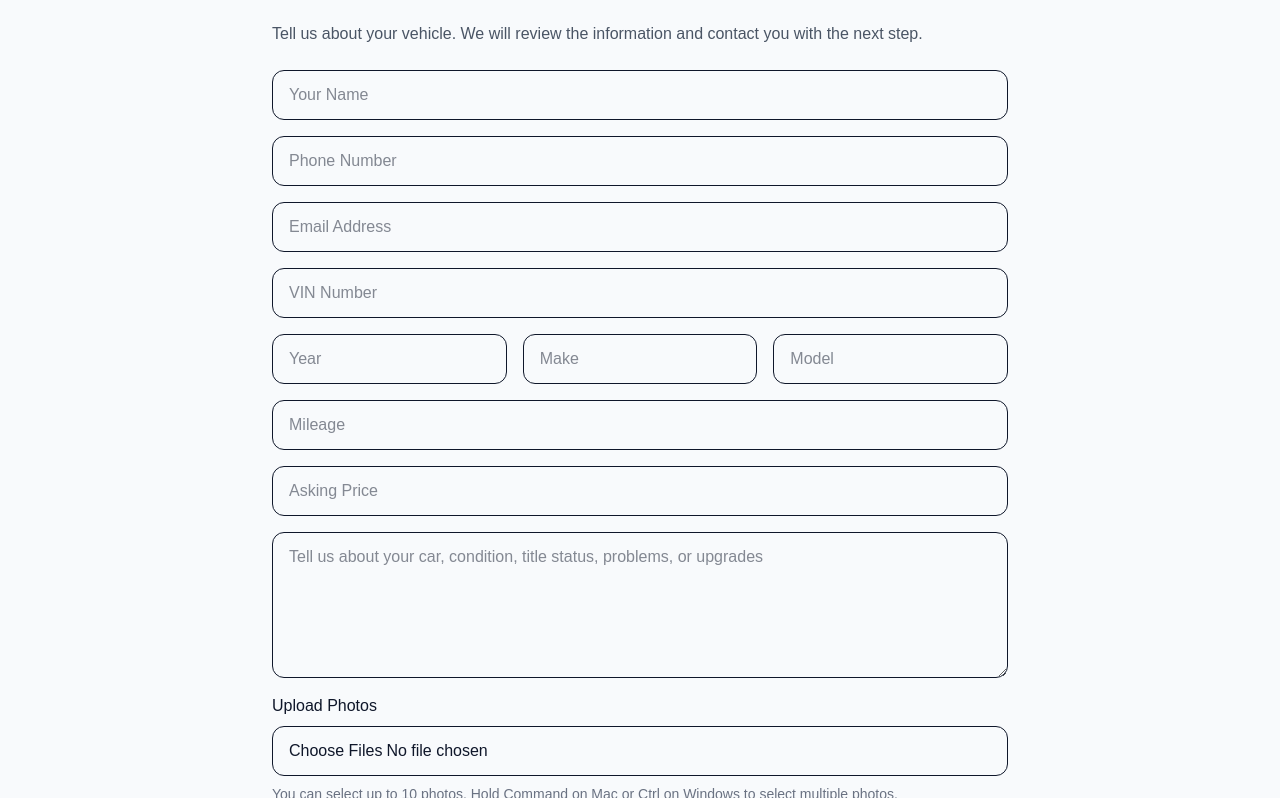
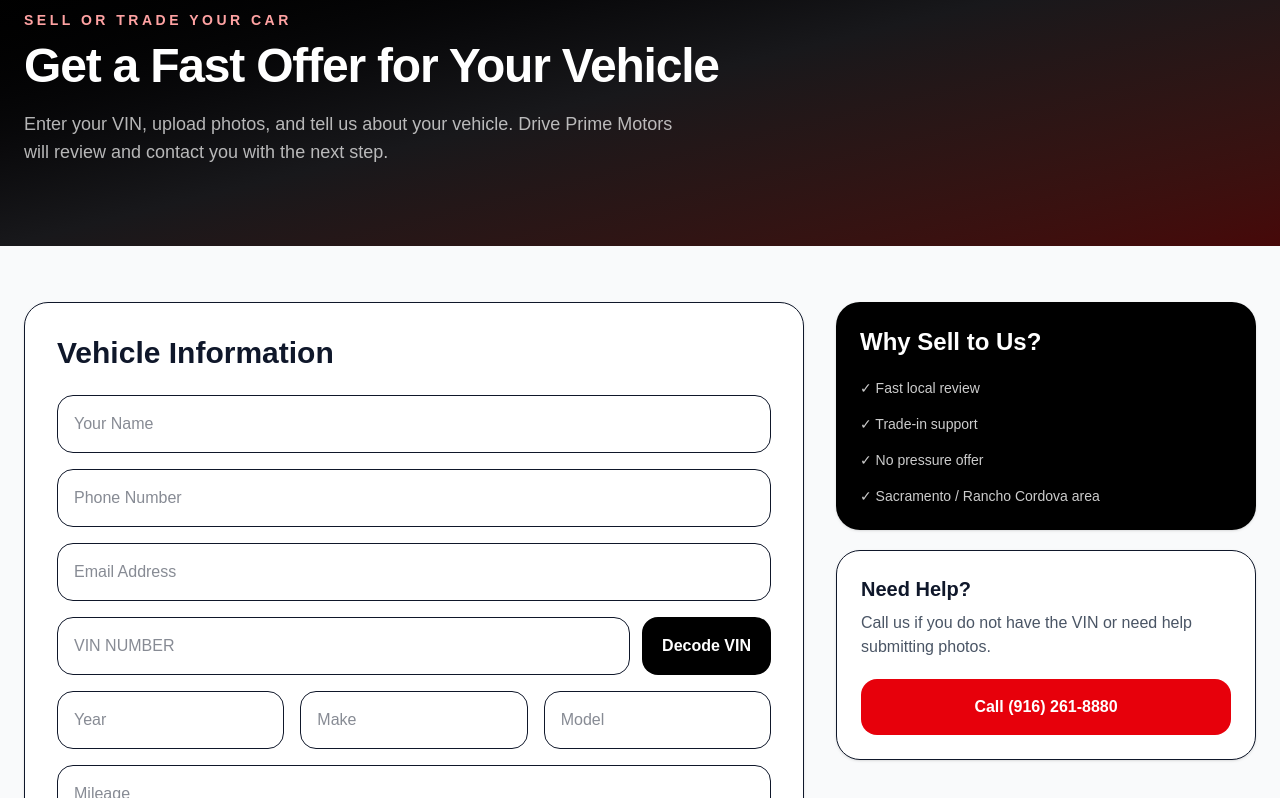
Before and after one commit to musabagci35/dpm-web, a Next.js app: page /sell-your-car in a window 1280 px wide. Shown: the part 202-1000 px from the top of the page. Built offline with nearby package versions, Linux system fonts and the light colour scheme.

Commit message:
Add VIN decode popup to sell your car

```diff
--- a/app/sell-your-car/page.tsx
+++ b/app/sell-your-car/page.tsx
@@ -1,6 +1,16 @@
 "use client";
 
 import React, { useState } from "react";
+
+type VinData = {
+  year?: string;
+  make?: string;
+  model?: string;
+  trim?: string;
+  engine?: string;
+  fuel?: string;
+  body?: string;
+};
 
 export default function SellYourCarPage() {
   const [form, setForm] = useState({
@@ -18,12 +28,86 @@ export default function SellYourCarPage() {
 
   const [images, setImages] = useState<FileList | null>(null);
   const [loading, setLoading] = useState(false);
+  const [vinLoading, setVinLoading] = useState(false);
+  const [vinData, setVinData] = useState<VinData | null>(null);
+  const [showVinPopup, setShowVinPopup] = useState(false);
 
   const handleChange = (
     e: React.ChangeEvent<HTMLInputElement | HTMLTextAreaElement>
   ) => {
-    setForm({ ...form, [e.target.name]: e.target.value });
+    const next = { ...form, [e.target.name]: e.target.value.toUpperCase() };
+    if (e.target.name !== "vin") next[e.target.name as keyof typeof form] = e.target.value;
+    setForm(next);
   };
+
+  async function decodeVin() {
+    const vin = form.vin.trim().toUpperCase();
+
+    if (!vin || vin.length !== 17) {
+      alert("Please enter a valid 17-character VIN.");
+      return;
+    }
+
+    setVinLoading(true);
+
+    try {
+      const res = await fetch("/api/vin", {
+        method: "POST",
+        headers: {
+          "Content-Type": "application/json",
+        },
+        body: JSON.stringify({ vin }),
+      });
+
+      const data = await res.json();
+
+      if (!res.ok) {
+        alert(data.error || "VIN decode failed.");
+        return;
+      }
+
+      const decoded: VinData = {
+        year: data.year || "",
+        make: data.make || "",
+        model: data.model || "",
+        trim: data.trim || "",
+        engine: data.engine || "",
+        fuel: data.fuel || "",
+        body: data.body || "",
+      };
+
+      setVinData(decoded);
+      setShowVinPopup(true);
+    } catch (error) {
+      console.error(error);
+      alert("VIN decode failed. Please try again.");
+    } finally {
+      setVinLoading(false);
+    }
+  }
+
+  function confirmVinData() {
+    if (!vinData) return;
+
+    setForm({
+      ...form,
+      year: vinData.year || form.year,
+      make: vinData.make || form.make,
+      model: vinData.model || form.model,
+      message:
+        form.message ||
+        `VIN decoded vehicle information:
+Year: ${vinData.year || "N/A"}
+Make: ${vinData.make || "N/A"}
+Model: ${vinData.model || "N/A"}
+Trim: ${vinData.trim || "N/A"}
+Engine: ${vinData.engine || "N/A"}
+Fuel: ${vinData.fuel || "N/A"}
+Body: ${vinData.body || "N/A"}`,
+    });
+
+    setShowVinPopup(false);
+  }
 
   const handleSubmit = async (e: React.FormEvent) => {
     e.preventDefault();
@@ -60,6 +144,7 @@ export default function SellYourCarPage() {
         body: JSON.stringify({
           ...form,
           images: uploadedImages,
+          vinDecoded: vinData,
           source: "sell-your-car",
           status: "new-lead",
         }),
@@ -85,6 +170,7 @@ export default function SellYourCarPage() {
       });
 
       setImages(null);
+      setVinData(null);
     } catch (error) {
       alert("Error submitting vehicle. Please try again.");
     } finally {
@@ -93,22 +179,84 @@ export default function SellYourCarPage() {
   };
 
   return (
-    <div className="mx-auto max-w-3xl px-4 py-10">
-      <h1 className="mb-4 text-3xl font-bold">Sell Your Car</h1>
-
-      <p className="mb-6 text-gray-600">
-        Tell us about your vehicle. We will review the information and contact
-        you with the next step.
+    <main className="min-h-screen bg-gray-50">
+      {showVinPopup && vinData && (
+        <div className="fixed inset-0 z-[100] flex items-center justify-center bg-black/70 px-4">
+          <div className="w-full max-w-lg rounded-3xl bg-white p-6 shadow-2xl">
+            <p className="text-sm font-black uppercase tracking-[0.2em] text-red-600">
+              VIN Decoded
             </p>
 
-      <form onSubmit={handleSubmit} className="grid gap-4">
+            <h2 className="mt-2 text-3xl font-black text-gray-900">
+              Is this your vehicle?
+            </h2>
+
+            <div className="mt-5 rounded-2xl border bg-gray-50 p-5">
+              <h3 className="text-2xl font-black">
+                {vinData.year} {vinData.make} {vinData.model}
+              </h3>
+
+              <div className="mt-4 grid gap-3 text-sm">
+                <Info label="Trim" value={vinData.trim || "N/A"} />
+                <Info label="Engine" value={vinData.engine || "N/A"} />
+                <Info label="Fuel" value={vinData.fuel || "N/A"} />
+                <Info label="Body" value={vinData.body || "N/A"} />
+              </div>
+            </div>
+
+            <div className="mt-6 grid gap-3 sm:grid-cols-2">
+              <button
+                type="button"
+                onClick={confirmVinData}
+                className="rounded-2xl bg-red-600 px-5 py-4 font-black text-white hover:bg-red-700"
+              >
+                Yes, This Is My Car
+              </button>
+
+              <button
+                type="button"
+                onClick={() => setShowVinPopup(false)}
+                className="rounded-2xl border px-5 py-4 font-black hover:bg-gray-50"
+              >
+                I’ll Enter Manually
+              </button>
+            </div>
+          </div>
+        </div>
+      )}
+
+      <section className="bg-gradient-to-br from-black via-zinc-900 to-red-950 px-6 py-20 text-white">
+        <div className="mx-auto max-w-7xl">
+          <p className="text-sm font-black uppercase tracking-[0.25em] text-red-300">
+            Sell or Trade Your Car
+          </p>
+
+          <h1 className="mt-3 max-w-3xl text-5xl font-black tracking-tight">
+            Get a Fast Offer for Your Vehicle
+          </h1>
+
+          <p className="mt-5 max-w-2xl text-lg text-white/70">
+            Enter your VIN, upload photos, and tell us about your vehicle.
+            Drive Prime Motors will review and contact you with the next step.
+          </p>
+        </div>
+      </section>
+
+      <section className="mx-auto grid max-w-7xl gap-8 px-6 py-14 lg:grid-cols-[1fr_420px]">
+        <form
+          onSubmit={handleSubmit}
+          className="rounded-3xl border bg-white p-6 shadow-sm md:p-8"
+        >
+          <h2 className="text-3xl font-black">Vehicle Information</h2>
+
+          <div className="mt-6 grid gap-4">
             <input
               name="name"
               value={form.name}
               placeholder="Your Name"
               onChange={handleChange}
               required
-          className="rounded-xl border px-4 py-3"
+              className="rounded-2xl border px-4 py-4 outline-none focus:border-red-600"
             />
 
             <input
@@ -117,7 +265,7 @@ export default function SellYourCarPage() {
               placeholder="Phone Number"
               onChange={handleChange}
               required
-          className="rounded-xl border px-4 py-3"
+              className="rounded-2xl border px-4 py-4 outline-none focus:border-red-600"
             />
 
             <input
@@ -126,16 +274,28 @@ export default function SellYourCarPage() {
               type="email"
               placeholder="Email Address"
               onChange={handleChange}
-          className="rounded-xl border px-4 py-3"
+              className="rounded-2xl border px-4 py-4 outline-none focus:border-red-600"
             />
 
+            <div className="grid gap-3 md:grid-cols-[1fr_auto]">
               <input
                 name="vin"
                 value={form.vin}
                 placeholder="VIN Number"
                 onChange={handleChange}
-          className="rounded-xl border px-4 py-3"
+                maxLength={17}
+                className="rounded-2xl border px-4 py-4 uppercase outline-none focus:border-red-600"
               />
+
+              <button
+                type="button"
+                onClick={decodeVin}
+                disabled={vinLoading}
+                className="rounded-2xl bg-black px-5 py-4 font-black text-white hover:bg-red-700 disabled:opacity-60"
+              >
+                {vinLoading ? "Checking..." : "Decode VIN"}
+              </button>
+            </div>
 
             <div className="grid gap-4 md:grid-cols-3">
               <input
@@ -143,7 +303,7 @@ export default function SellYourCarPage() {
                 value={form.year}
                 placeholder="Year"
                 onChange={handleChange}
-            className="rounded-xl border px-4 py-3"
+                className="rounded-2xl border px-4 py-4 outline-none focus:border-red-600"
               />
 
               <input
@@ -151,7 +311,7 @@ export default function SellYourCarPage() {
                 value={form.make}
                 placeholder="Make"
                 onChange={handleChange}
-            className="rounded-xl border px-4 py-3"
+                className="rounded-2xl border px-4 py-4 outline-none focus:border-red-600"
               />
 
               <input
@@ -159,7 +319,7 @@ export default function SellYourCarPage() {
                 value={form.model}
                 placeholder="Model"
                 onChange={handleChange}
-            className="rounded-xl border px-4 py-3"
+                className="rounded-2xl border px-4 py-4 outline-none focus:border-red-600"
               />
             </div>
 
@@ -168,46 +328,43 @@ export default function SellYourCarPage() {
               value={form.mileage}
               placeholder="Mileage"
               onChange={handleChange}
-          className="rounded-xl border px-4 py-3"
+              className="rounded-2xl border px-4 py-4 outline-none focus:border-red-600"
             />
 
             <input
               name="price"
               value={form.price}
-          placeholder="Asking Price"
+              placeholder="Your Asking Price"
               onChange={handleChange}
-          className="rounded-xl border px-4 py-3"
+              className="rounded-2xl border px-4 py-4 outline-none focus:border-red-600"
             />
 
             <textarea
               name="message"
               value={form.message}
-          placeholder="Tell us about your car, condition, title status, problems, or upgrades"
+              placeholder="Tell us about condition, title status, problems, upgrades, or payoff balance..."
               onChange={handleChange}
-          rows={5}
-          className="rounded-xl border px-4 py-3"
+              rows={6}
+              className="rounded-2xl border px-4 py-4 outline-none focus:border-red-600"
             />
 
-<div className="grid gap-2">
-  <label className="font-medium">Upload Photos</label>
+            <div className="rounded-2xl border bg-gray-50 p-5">
+              <label className="font-black">Upload Photos</label>
 
               <input
                 type="file"
-    multiple={true}
+                multiple
                 accept="image/jpeg,image/png,image/webp"
-    onChange={(e) => {
-      setImages(e.target.files);
-      console.log("Selected files:", e.target.files?.length);
-    }}
-    className="rounded-xl border px-4 py-3"
+                onChange={(e) => setImages(e.target.files)}
+                className="mt-3 w-full rounded-2xl border bg-white px-4 py-4"
               />
 
-  <p className="text-sm text-gray-500">
-    You can select up to 10 photos. Hold Command on Mac or Ctrl on Windows to select multiple photos.
+              <p className="mt-2 text-sm text-gray-500">
+                Upload front, rear, sides, interior, odometer, and title if available.
               </p>
 
               {images && images.length > 0 && (
-    <p className="text-sm font-medium text-green-700">
+                <p className="mt-2 text-sm font-bold text-green-700">
                   {images.length} photo(s) selected
                 </p>
               )}
@@ -216,11 +373,48 @@ export default function SellYourCarPage() {
             <button
               type="submit"
               disabled={loading}
-          className="rounded-xl bg-black py-3 text-white disabled:opacity-60"
+              className="rounded-2xl bg-red-600 py-4 font-black text-white hover:bg-red-700 disabled:opacity-60"
             >
               {loading ? "Submitting..." : "Submit Vehicle"}
             </button>
+          </div>
         </form>
+
+        <aside className="space-y-5">
+          <div className="rounded-3xl bg-black p-6 text-white shadow-sm">
+            <h3 className="text-2xl font-black">Why Sell to Us?</h3>
+            <div className="mt-5 space-y-4 text-sm text-white/80">
+              <p>✓ Fast local review</p>
+              <p>✓ Trade-in support</p>
+              <p>✓ No pressure offer</p>
+              <p>✓ Sacramento / Rancho Cordova area</p>
+            </div>
+          </div>
+
+          <div className="rounded-3xl border bg-white p-6 shadow-sm">
+            <h3 className="text-xl font-black">Need Help?</h3>
+            <p className="mt-2 text-gray-600">
+              Call us if you do not have the VIN or need help submitting photos.
+            </p>
+
+            <a
+              href="tel:+19162618880"
+              className="mt-5 block rounded-2xl bg-red-600 px-5 py-4 text-center font-black text-white hover:bg-red-700"
+            >
+              Call (916) 261-8880
+            </a>
+          </div>
+        </aside>
+      </section>
+    </main>
+  );
+}
+
+function Info({ label, value }: { label: string; value: string }) {
+  return (
+    <div className="flex justify-between rounded-xl bg-white px-4 py-3">
+      <span className="font-bold text-gray-500">{label}</span>
+      <span className="font-black text-gray-900">{value}</span>
     </div>
   );
 }
```
Lines whose indentation alone changed are shown as unchanged.
